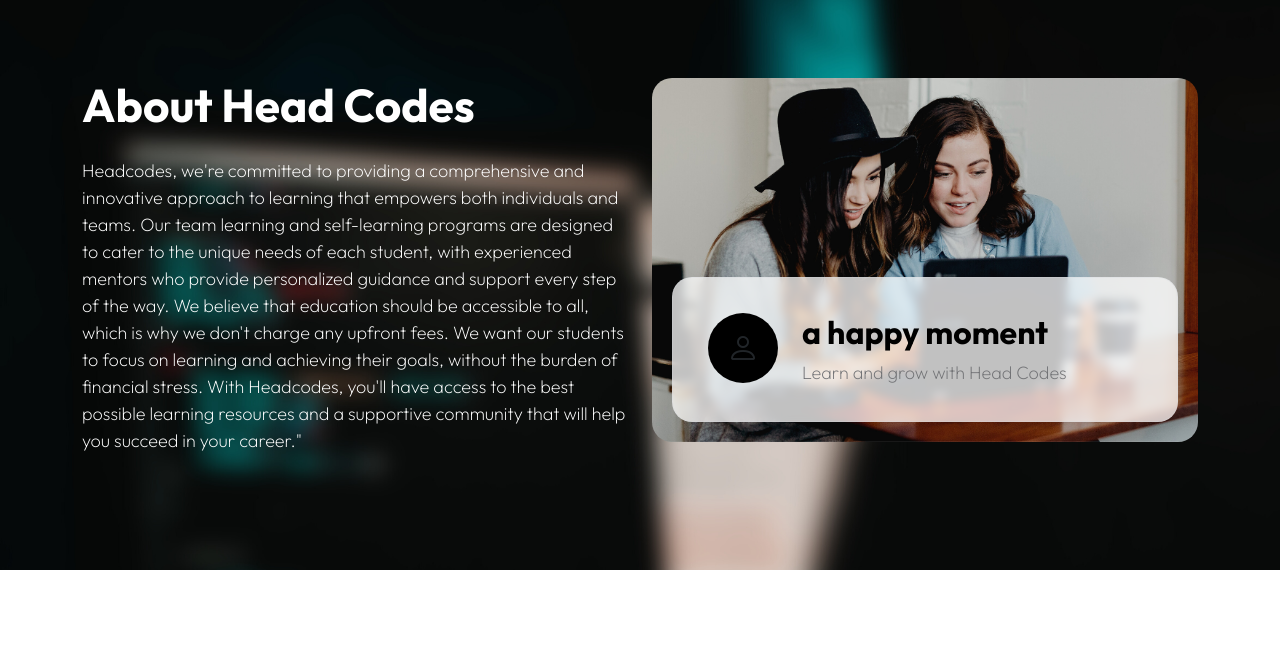
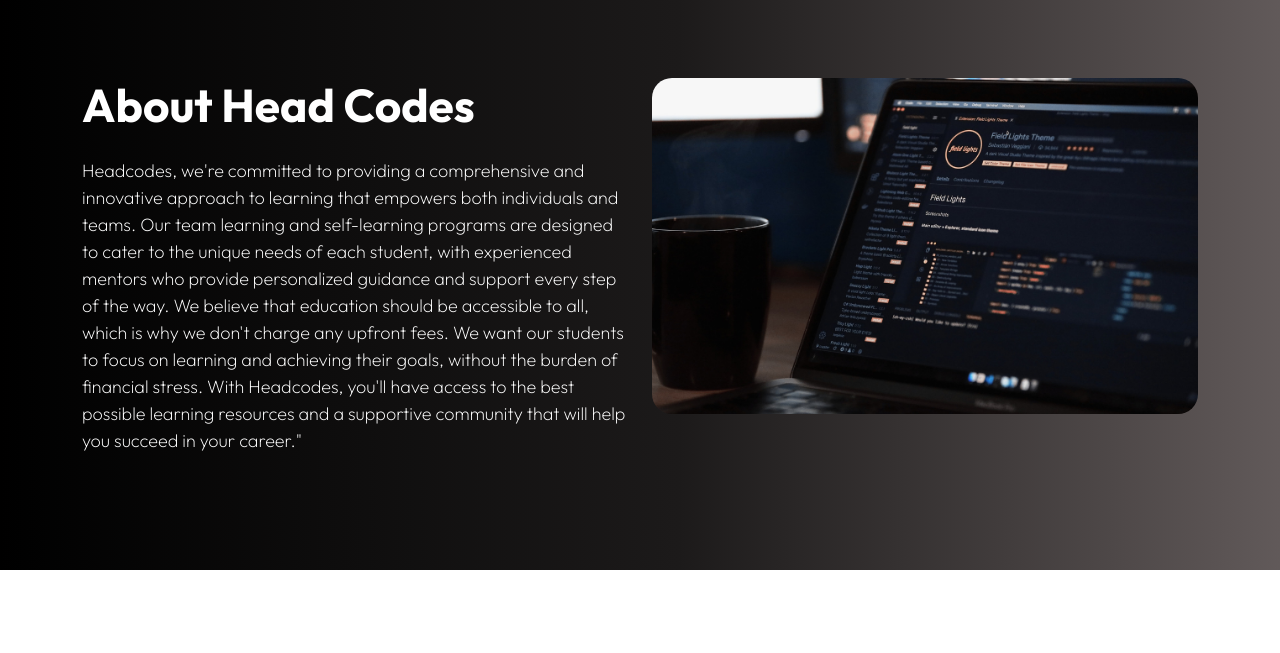
Before and after one commit to Headcodes/REGISTER, a plain HTML site: page index.html in a window 1280 px wide. Shown: the part 1087-1740 px from the top of the page. Drawn offline with Linux system fonts and the light colour scheme.

Commit message:
overwrite my files

```diff
--- a/css/templatemo-festava-live.css
+++ b/css/templatemo-festava-live.css
@@ -507,8 +507,9 @@ strong {
   ABOUT
 -----------------------------------------*/
 .about-section {
-  background-image: url('../images/about-section.png');
-  background-color: #704010;
+  /*background-image: url('../images/about-section.png');*/
+  background: rgb(0,0,0);
+  background: linear-gradient(90deg, rgba(0,0,0,1) 0%, rgba(28,26,26,1) 53%, rgba(66, 57, 57, 0.836) 100%);
   background-repeat: no-repeat;
   background-size: cover;
   position: relative;
--- a/index.html
+++ b/index.html
@@ -198,9 +198,9 @@ https://templatemo.com/tm-583-festava-live
 
                     <div class="col-lg-6 col-12">
                         <div class="about-text-wrap">
-                            <img src="images/aboout-section-image.png" class="about-image img-fluid">
+                            <img src="images/coding-lap.png" class="about-image img-fluid">
 
-                            <div class="about-text-info d-flex">
+                          <!--  <div class="about-text-info d-flex">
                                 <div class="d-flex">
                                     <i class="about-text-icon bi-person"></i>
                                 </div>
@@ -210,7 +210,7 @@ https://templatemo.com/tm-583-festava-live
                                     <h3>a happy moment</h3>
 
                                     <p class="mb-0">Learn and grow with Head Codes</p>
-                                </div>
+                                </div> -->
                             </div>
                         </div>
                     </div>
@@ -440,7 +440,7 @@ https://templatemo.com/tm-583-festava-live
 
                     <div class="col-lg-3 col-3">
                         <div class="container">
-                            <img src="images/logo.png" alt="" class="img-fluid">
+                            <img src="images/footer-image.png" alt="" class="img-fluid">
                         </div>
                         <!-- <p class="copyright-text"> HEAD CODES</p> -->
                     </div>
```
Also changed, not shown: images/coding-lap.png (added), images/footer-image.png (added).
